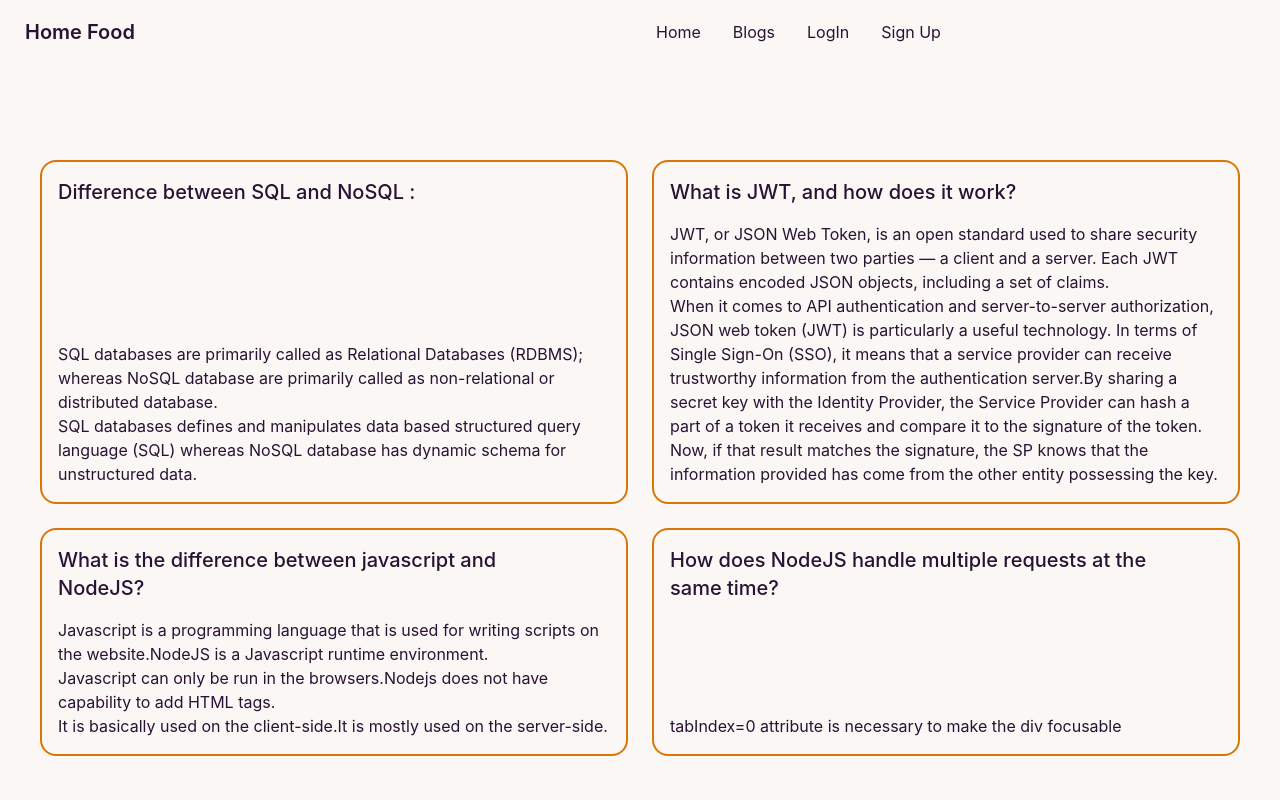
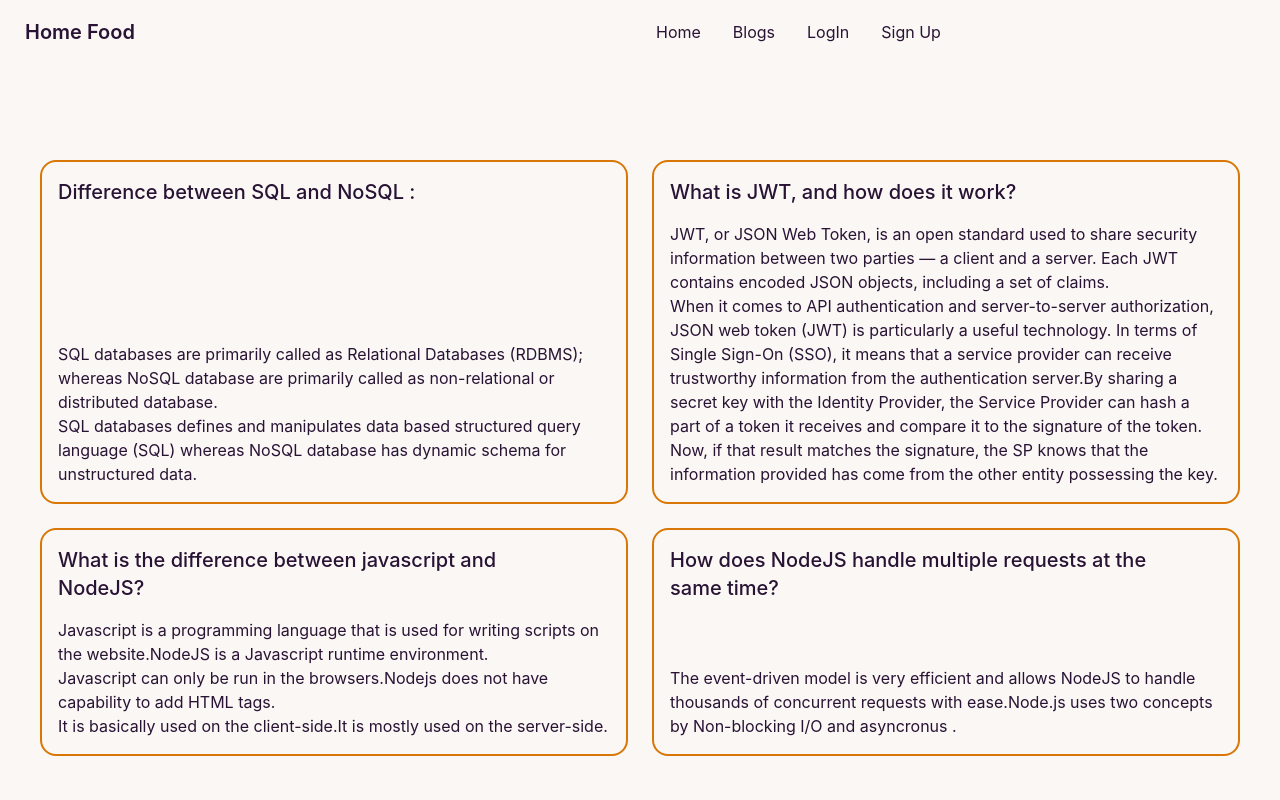
Before and after one commit to Tanzina325/service-reviews, a React (Create React App) app: page /blogs in a window 1280 px wide. Shown: the top 800 px of the page. Built offline with nearby package versions, Linux system fonts and the light colour scheme; no server answers.

Commit message:
conditional rendering added

```diff
--- a/src/pages/Blogs.js
+++ b/src/pages/Blogs.js
@@ -37,7 +37,7 @@ const Blogs = () => {
   How does NodeJS handle multiple requests at the same time?
   </div>
   <div className="collapse-content">
-    <p>tabIndex={0} attribute is necessary to make the div focusable</p>
+    <p>The event-driven model is very efficient and allows NodeJS to handle thousands of concurrent requests with ease.Node.js uses two concepts by Non-blocking I/O and asyncronus .</p>
   </div>
 </div>
         </div>
--- a/src/pages/ServiceDetails.js
+++ b/src/pages/ServiceDetails.js
@@ -1,5 +1,5 @@
 import React, { useContext } from 'react';
-import { useLoaderData } from 'react-router-dom';
+import { Link, useLoaderData } from 'react-router-dom';
 import Reviews from '../components/Reviews'
 
 
@@ -42,6 +42,10 @@ const ServiceDetails = () => {
       .then(res=>res.json())
       .then(data=>console.log(data))
     }
+    // const submitReview=(id)=>{
+    //   user?.email ? <form onSubmit={reviewAdded}>
+    //   <textarea name='message'className="textarea textarea-bordered my-5" placeholder="Your review"></textarea></form>
+    //    :<Link><button>Please login</button></Link>}
 
     return (
         <div className='mx-3'>
@@ -55,20 +59,15 @@ const ServiceDetails = () => {
         </div>
         </div>
         <Reviews id={_id}></Reviews>
-        <form onSubmit={reviewAdded}>
-        <textarea name='message'className="textarea textarea-bordered my-5" placeholder="Your review"></textarea>
-
-        <div className="form-control mt-6">
-          <button className="btn btn-primary">add review
+        {user?.email ? <form onSubmit={reviewAdded}>
+      <textarea name='message'className="textarea textarea-bordered my-5" placeholder="Your review"></textarea>
+      <div className="form-control mt-6">
+          <button  className="btn btn-primary">add review
 
           </button>
         </div>
-
-
-        </form>
-
-
-
+      </form>
+       :<Link to='/login'><div className='text-center'><button className='btn btn-primary  p-5'>Please login to add a review</button></div></Link>}
         </div>
     );
 };
```
